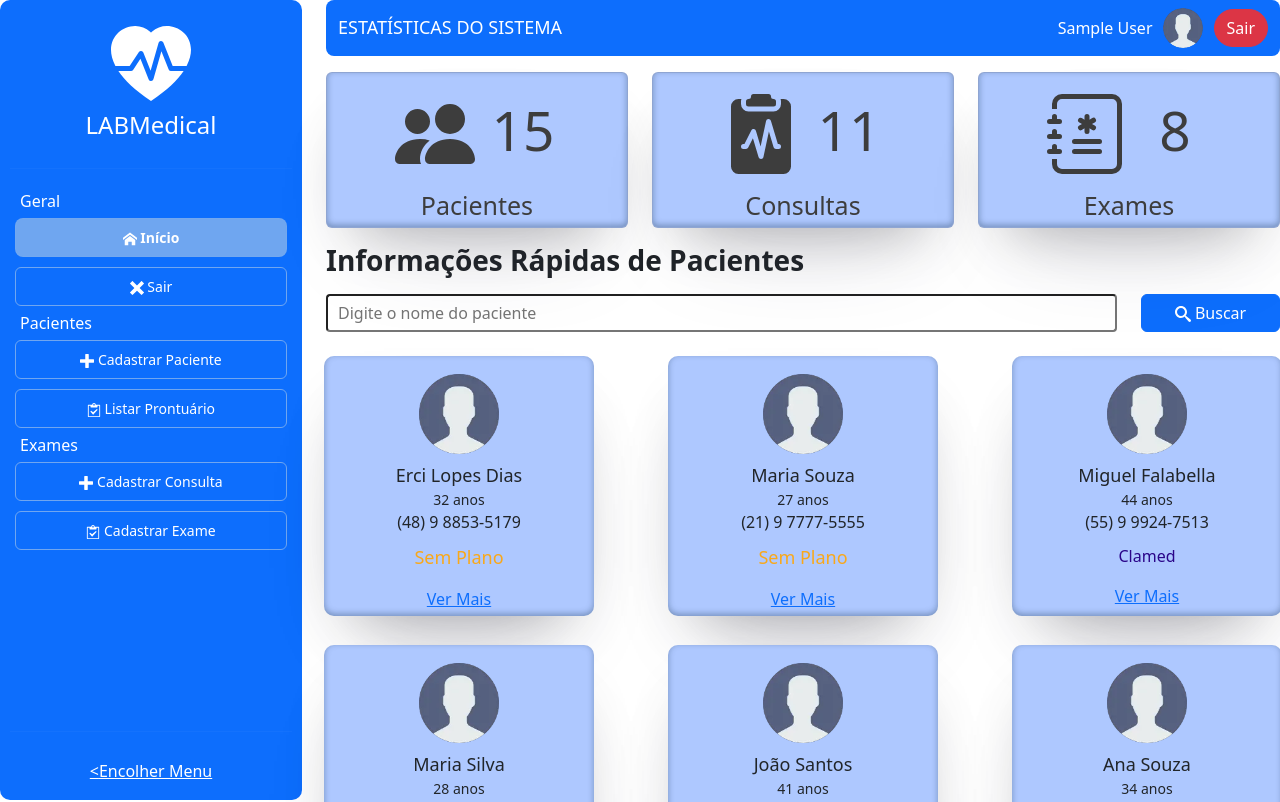
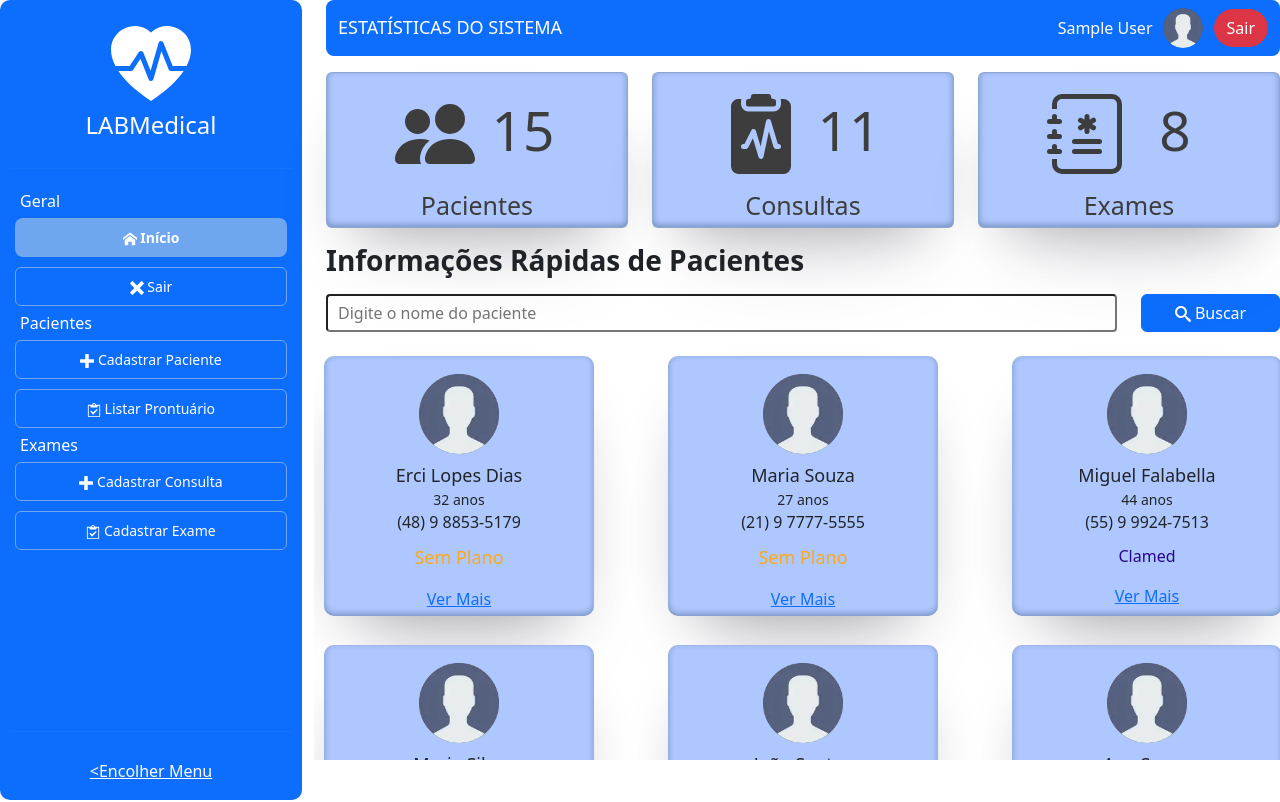
Before and after one commit to williamdiasrocha/Modulo2_ProjetoAvaliativo_API_FrontEnd, a React (Vite) app in the folder LABMedical/: page /home in a window 1280 px wide. Shown: the top 802 px of the page. Built offline with nearby package versions, Linux system fonts and the light colour scheme; data requests are answered from the project's data file; sample sign-in values are in the browser's storage.

Commit message:
correção

```diff
--- a/LABMedical/src/Pages/CadastrarPaciente/CadastrarPaciente.jsx
+++ b/LABMedical/src/Pages/CadastrarPaciente/CadastrarPaciente.jsx
@@ -182,7 +182,7 @@ function CadastrarPaciente() {
 
           <Form className="text-start" onSubmit={handleSubmit}>
 
-          <header className="container-fluid d-flex row mb-4">
+          <header className="container-fluid d-flex row mb-1">
             <div className="col-12 text-end d-flex justify-content-end">
               <h5 className="text-start">Identificação</h5>
               <div className="container-fluid justify-content-end text-align-center">
@@ -335,7 +335,7 @@ function CadastrarPaciente() {
             </div>
             </div>
 
-            <div className="container-fluid text-start h5margin">
+            <div className="container-fluid text-start h5">
             <h5 className="container-fluid text-start mt-1 ">Convênio</h5>
             </div>
 
@@ -380,7 +380,7 @@ function CadastrarPaciente() {
             </div>
 
             <div className="container-fluid text-start mt-1">
-            <h5 className="container-fluid text-start h5margin">Dados de Endereço</h5></div>
+            <h5 className="container-fluid text-start h5 mt-1">Dados de Endereço</h5></div>
             <div className="row container-fluid">
               <div className="col-4">
               <Form.Label className="mb-0" htmlFor="cep">CEP:</Form.Label>
--- a/LABMedical/src/Pages/Home/Home.css
+++ b/LABMedical/src/Pages/Home/Home.css
@@ -5,3 +5,7 @@
 
 
 }
+.card-scroll {
+    height: 428px !important;
+    overflow-y: scroll;
+}
--- a/LABMedical/src/Pages/Home/Home.jsx
+++ b/LABMedical/src/Pages/Home/Home.jsx
@@ -116,7 +116,7 @@ function Home() {
         </div>
       </div>
 
-      <div className="row lista-pacientes">
+      <div className="row lista-pacientes card-scroll">
         {pacientes.map((paciente) => (
           <CardPaciente
             className="card_paciente"
--- a/LABMedical/src/Pages/ListagemProntuarios/ListagemProntuarios.css
+++ b/LABMedical/src/Pages/ListagemProntuarios/ListagemProntuarios.css
@@ -24,3 +24,8 @@
     display: flex;
     justify-content: space-evenly !important;
 }
+
+.card-scrollprontuario {
+    height: 568px !important;
+    overflow-y: scroll;
+}
--- a/LABMedical/src/Pages/ListagemProntuarios/ListagemProntuarios.jsx
+++ b/LABMedical/src/Pages/ListagemProntuarios/ListagemProntuarios.jsx
@@ -63,7 +63,7 @@ function ListagemProntuario() {
           <div className="col-1 mt-4"></div>
         </div>
 
-        <div className="row container-fluid mt-0">
+        <div className="row container-fluid mt-0 card-scrollprontuario">
           {pacienteSelecionado ? (
             <PacienteCardLista
               id={id}
```
